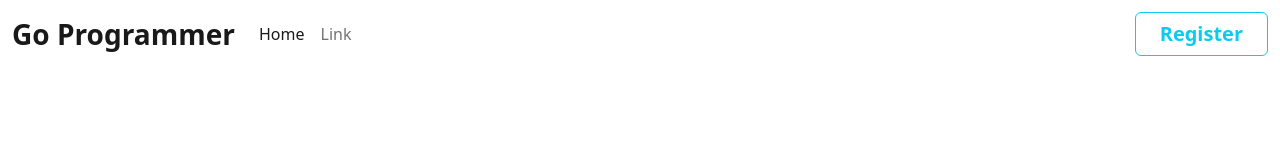
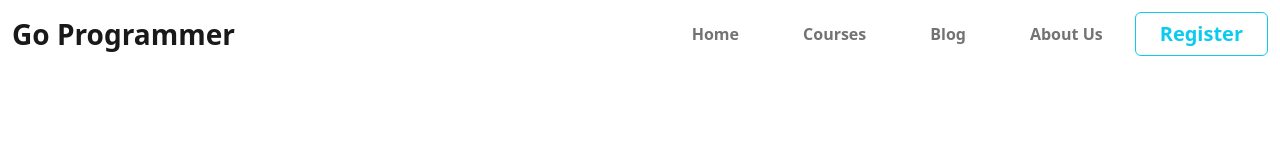
Before and after one commit to Md-Rajib-Hossain/assignment-3, a plain HTML site: page index.html in a window 1280 px wide. Drawn offline with nearby package versions, Linux system fonts and the light colour scheme.

Commit message:
navbr done

```diff
--- a/index.html
+++ b/index.html
@@ -22,12 +22,18 @@
                     <span class="navbar-toggler-icon"></span>
                 </button>
                 <div class="collapse navbar-collapse" id="navbarSupportedContent">
-                    <ul class="navbar-nav me-auto mb-2 mb-lg-0">
+                    <ul class="navbar-nav ms-auto mb-2 mb-lg-0">
                         <li class="nav-item">
-                            <a class="nav-link active" aria-current="page" href="#">Home</a>
+                            <a class="nav-link mx-4 fw-bold" aria-current="page" href="#">Home</a>
                         </li>
                         <li class="nav-item">
-                            <a class="nav-link" href="#">Link</a>
+                            <a class="nav-link mx-4 fw-bold" aria-current="page" href="#">Courses</a>
+                        </li>
+                        <li class="nav-item">
+                            <a class="nav-link mx-4 fw-bold" aria-current="page" href="#">Blog</a>
+                        </li>
+                        <li class="nav-item">
+                            <a class="nav-link mx-4 fw-bold" aria-current="page" href="#">About Us</a>
                         </li>
 
 
```
